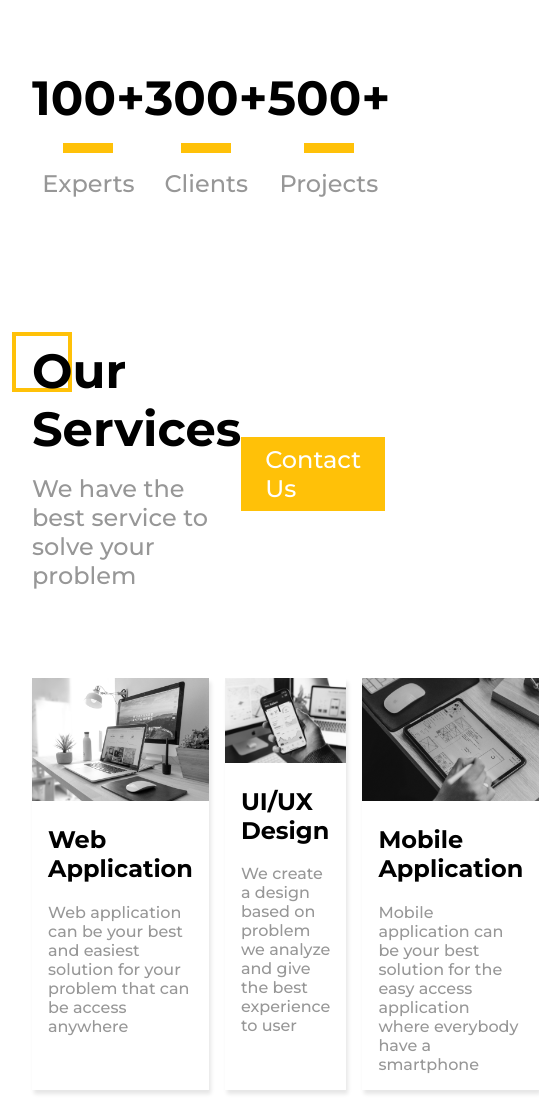
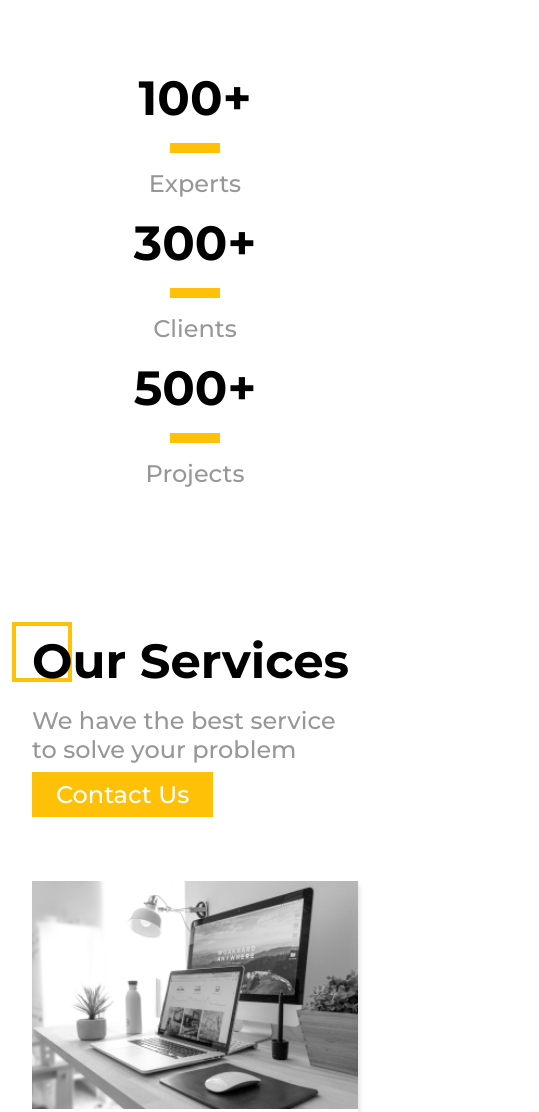
Before and after one commit to RandySam/Coder, a plain HTML site: page index.html in a window 390 px wide. Shown: the part 1735-2847 px from the top of the page, 539 px wide, since content can reach past the window. Drawn offline with Linux system fonts and the light colour scheme; files whose address does not match are found by name.

Commit message:
modified css

```diff
--- a/style.css
+++ b/style.css
@@ -366,8 +366,19 @@ footer p {
         width: 100%;
     }
 
+    .about-stats
+    {
+        display: block;
+    }
+
+    .service-header
+    {
+        display: block;
+    }
+
     .service-detail {
         gap: 16px;
+        display: block;
     }
 
     .contact-detail {
```
